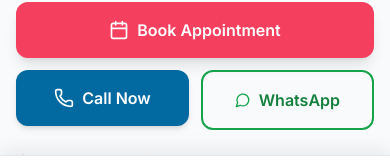
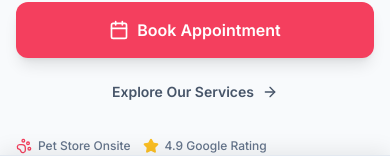
Before and after one commit to Zeqlo/vizag-animal-hospital-website, a React (Vite) app: page / in a window 390 px wide. Shown: the part 624-788 px from the top of the page. Built offline with nearby package versions, Linux system fonts and the light colour scheme; no server answers.

Commit message:
Remove duplicate mobile hero CTAs; rely on sticky bottom bar for Call/WhatsApp

```diff
--- a/src/pages/Home.tsx
+++ b/src/pages/Home.tsx
@@ -192,29 +192,12 @@
                     </Button>
                   </Link>
 
-                  <div className="grid grid-cols-2 gap-3">
-                    <a href={`tel:${clinicInfo.phone.replace(/\s/g, "")}`} className="w-full">
-                      <Button variant="primary" size="lg" className="w-full">
-                        <Phone className="h-5 w-5" />
-                        Call Now
-                      </Button>
-                    </a>
-                    <a
-                      href={`https://wa.me/${whatsappNumber}`}
-                      target="_blank"
-                      rel="noopener noreferrer"
-                      className="w-full"
-                    >
-                      <Button
-                        variant="outline-white"
-                        size="lg"
-                        className="w-full !border-green-600 !text-green-700 hover:!bg-green-600 hover:!text-white"
-                      >
-                        <MessageCircle className="h-5 w-5 !text-green-600 hover:!text-white" />
-                        WhatsApp
-                      </Button>
-                    </a>
-                  </div>
+                  <Link to="/services" className="w-full">
+                    <Button variant="ghost" size="md" className="w-full text-slate-600 hover:text-ocean-700 hover:bg-slate-100">
+                      Explore Our Services
+                      <ArrowRight className="h-4 w-4" />
+                    </Button>
+                  </Link>
                 </motion.div>
 
                 <motion.div
```
